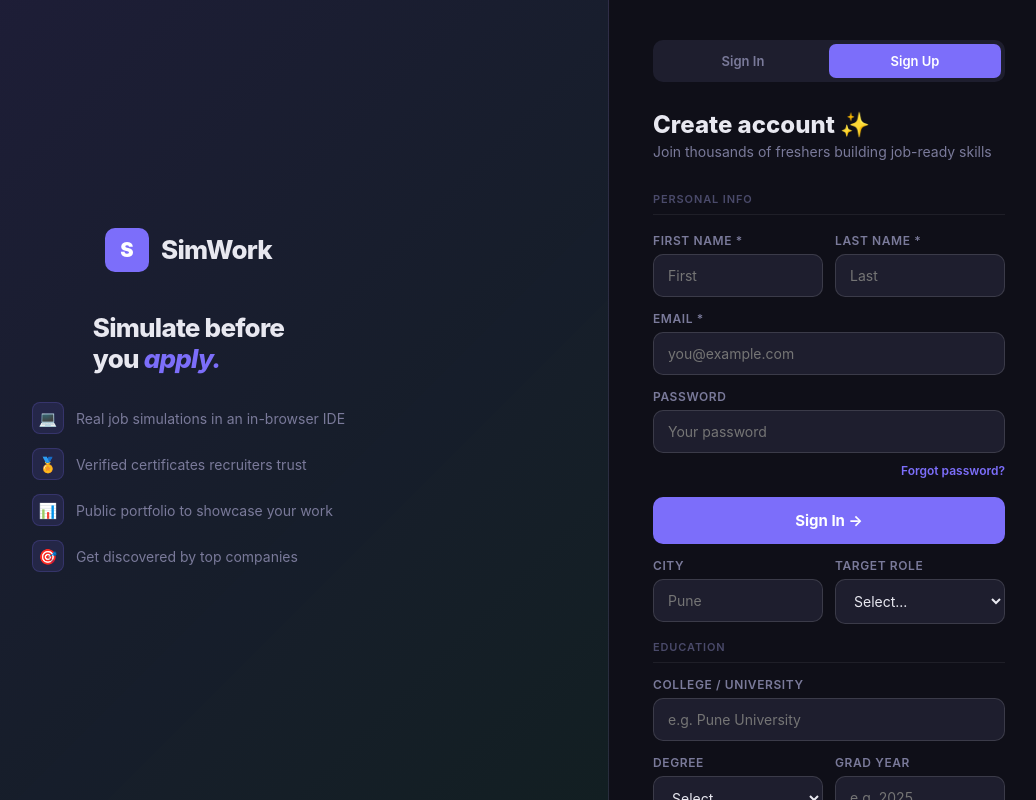
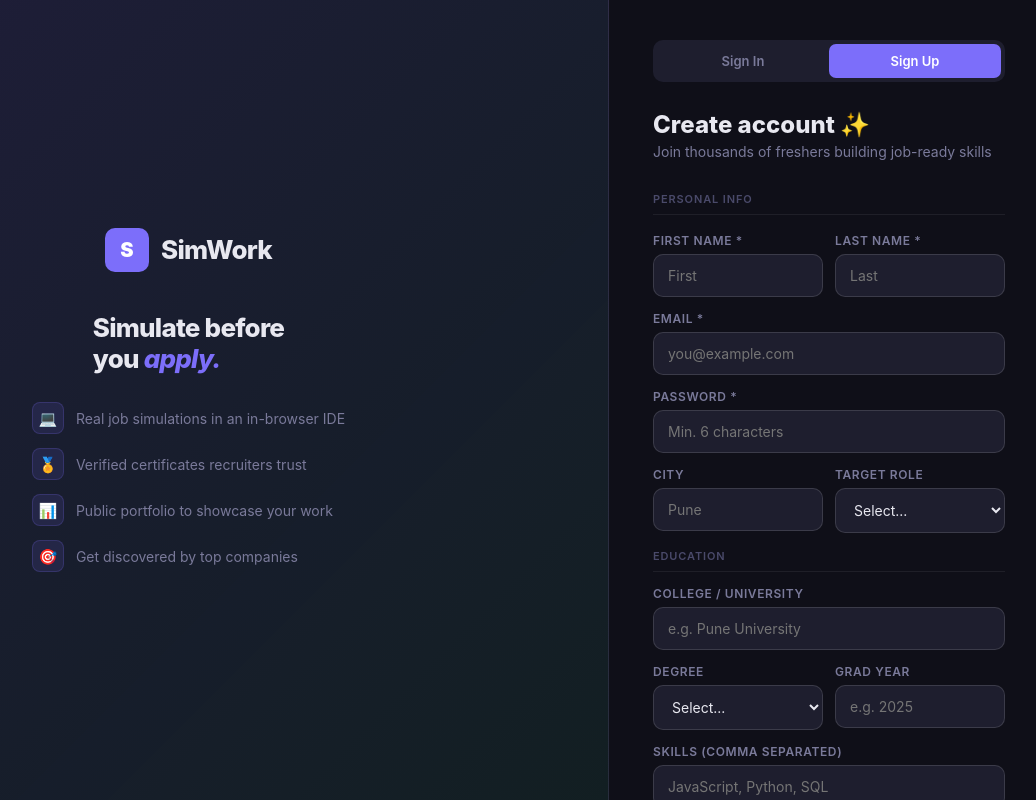
Before and after one commit to vjit1008/simwork, a React (Vite) app in the folder frontend/: page /auth in a window 1280 px wide. Both pictures are taken after a click on the element "Sign Up". Shown: the whole page, without its empty margins (231-1267 px from the left). Built offline with nearby package versions, Linux system fonts and the light colour scheme.

Commit message:
forgot password

```diff
--- a/frontend/src/pages/Auth.jsx
+++ b/frontend/src/pages/Auth.jsx
@@ -200,10 +200,21 @@ export default function Auth() {
                 <div style={{fontSize:14,color:'var(--muted2)',marginBottom:24}}>Sign in to continue your simulation journey</div>
                 <label style={s.label}>Email Address</label>
                 <input style={s.inp} type="email" placeholder="you@example.com" value={login.email} onChange={e=>setLogin({...login,email:e.target.value})} onKeyDown={e=>e.key==='Enter'&&handleLogin()}/>
-                <label style={s.label}>Password</label>
-                <input style={s.inp} type="password" placeholder="Your password" value={login.password} onChange={e=>setLogin({...login,password:e.target.value})} onKeyDown={e=>e.key==='Enter'&&handleLogin()}/>
-                {error && <div style={s.err}>{error}</div>}
-                <button style={s.btn} onClick={handleLogin}>Sign In →</button>
+               <label style={s.label}>Password</label>
+<input style={s.inp} type="password" placeholder="Your password" value={login.password} onChange={e=>setLogin({...login,password:e.target.value})} onKeyDown={e=>e.key==='Enter'&&handleLogin()}/>
+
+{/* ✅ Forgot password link */}
+<div style={{textAlign:'right',marginTop:6,marginBottom:2}}>
+  <span
+    style={{fontSize:12,color:'var(--accent)',cursor:'pointer',fontWeight:600}}
+    onClick={()=>navigate('/forgot-password')}
+  >
+    Forgot password?
+  </span>
+</div>
+
+{error && <div style={s.err}>{error}</div>}
+<button style={s.btn} onClick={handleLogin}>Sign In →</button>
                 <button style={s.ghost} onClick={()=>{doLogin(DEMO);navigate('/');showToast('Demo account loaded! 🚀');}}>🚀 Try Demo Account</button>
                 <div style={{textAlign:'center',marginTop:20,fontSize:13,color:'var(--muted2)'}}>Don't have an account? <span style={{color:'var(--accent)',cursor:'pointer',fontWeight:600}} onClick={()=>setTab('signup')}>Sign Up</span></div>
               </>
@@ -218,21 +229,8 @@ export default function Auth() {
                 </div>
                 <label style={s.label}>Email *</label>
                 <input style={s.inp} type="email" placeholder="you@example.com" value={signup.email} onChange={e=>setSignup({...signup,email:e.target.value})}/>
-                <label style={s.label}>Password</label>
-<input style={s.inp} type="password" placeholder="Your password" value={login.password} onChange={e=>setLogin({...login,password:e.target.value})} onKeyDown={e=>e.key==='Enter'&&handleLogin()}/>
-
-{/* ✅ Forgot password link */}
-<div style={{textAlign:'right',marginTop:6,marginBottom:2}}>
-  <span
-    style={{fontSize:12,color:'var(--accent)',cursor:'pointer',fontWeight:600}}
-    onClick={()=>navigate('/forgot-password')}
-  >
-    Forgot password?
-  </span>
-</div>
-
-{error && <div style={s.err}>{error}</div>}
-<button style={s.btn} onClick={handleLogin}>Sign In →</button>
+                <label style={s.label}>Password *</label>
+                <input style={s.inp} type="password" placeholder="Min. 6 characters" value={signup.password} onChange={e=>setSignup({...signup,password:e.target.value})}/>
                 <div style={s.row}>
                   <div><label style={s.label}>City</label><input style={s.inp} placeholder="Pune" value={signup.city} onChange={e=>setSignup({...signup,city:e.target.value})}/></div>
                   <div><label style={s.label}>Target Role</label>
```
